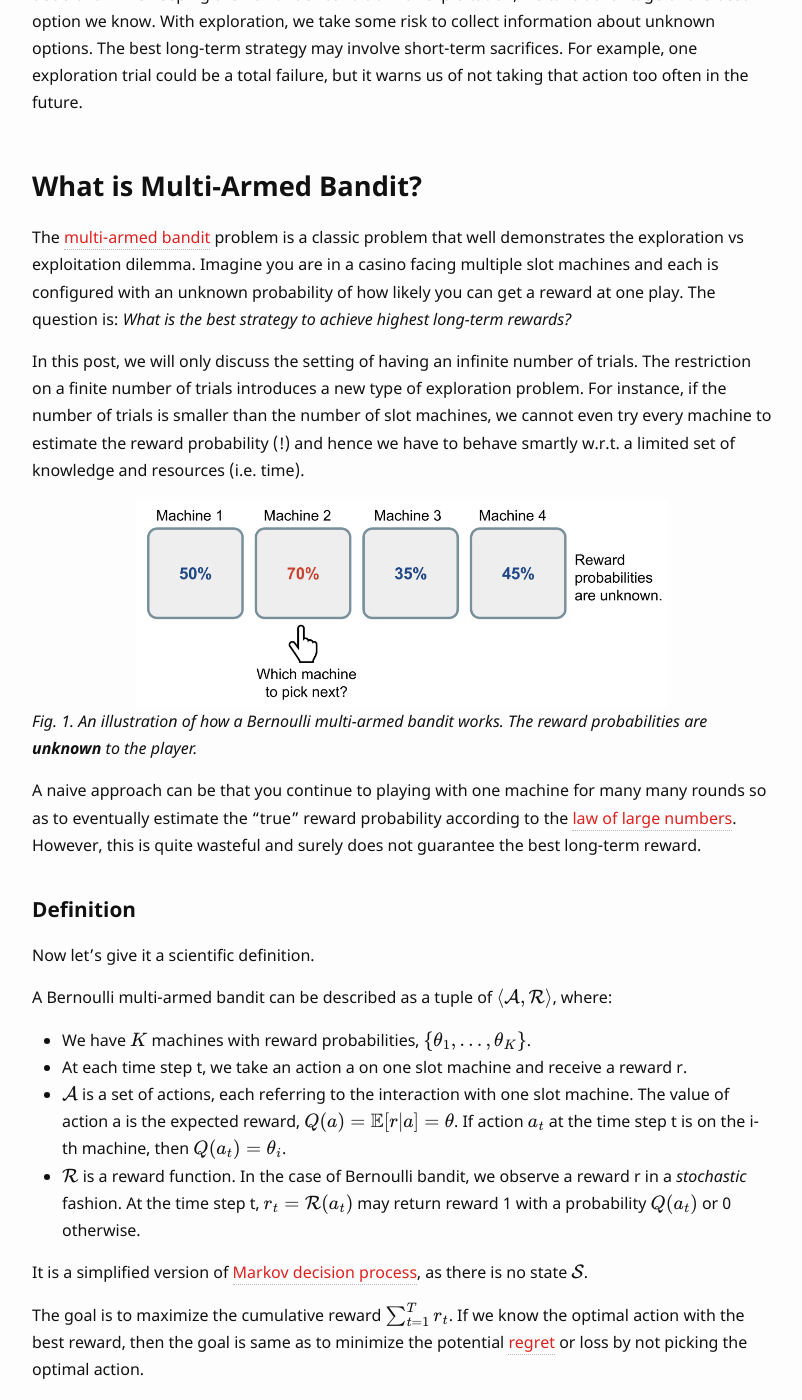
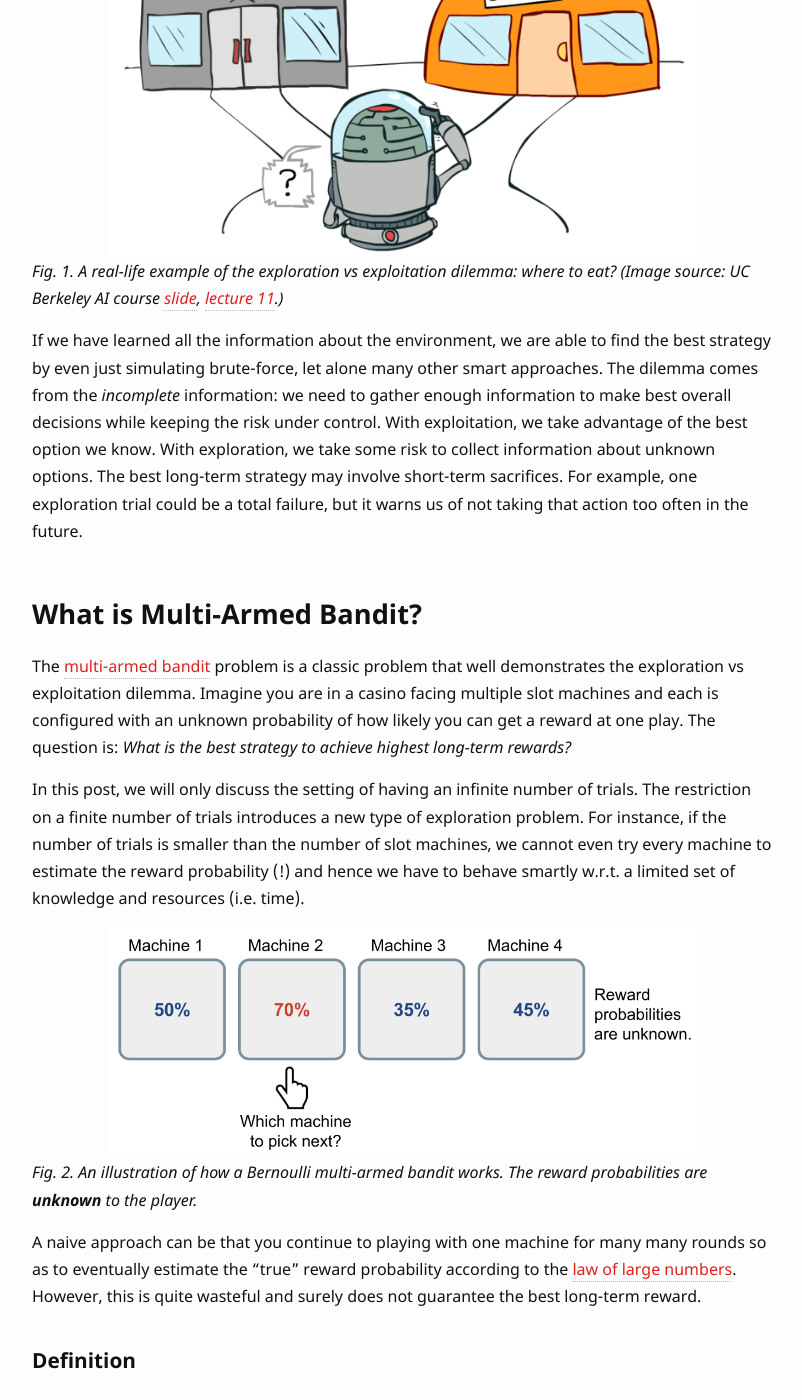
Before and after one commit to lilianweng/lil-log, a Jekyll site: the page built from _posts/2018-01-23-the-multi-armed-bandit-problem-and-its-solutions.md, in a window 1280 px wide and 1400 px high, scrolled down 1050 px. Shown: the whole window, without its empty margins (238-1040 px from the left). Built offline with Jekyll 4.4.1, drawn with Linux system fonts in a browser that asks for light colours; formulas are drawn with MathJax 3; some of the changed text lies outside the part shown.

Commit message:
add one more figure

```diff
--- a/_posts/2018-01-23-the-multi-armed-bandit-problem-and-its-solutions.md
+++ b/_posts/2018-01-23-the-multi-armed-bandit-problem-and-its-solutions.md
@@ -19,6 +19,10 @@ date: 2018-01-23 22:09:00
 
 The exploration vs exploitation dilemma exists in many aspects of our life. Say, your favorite restaurant is right around the corner. If you go there every day, you would be confident of what you will get, but miss the chances of discovering an even better option. If you try new places all the time, very likely you are gonna have to eat unpleasant food from time to time. Similarly, online advisors try to balance between the known most attractive ads and the new ads that might be even more successful.
 
+![bernoulli bandit]({{ '/assets/images/exploration_vs_exploitation.png' | relative_url }})
+{: style="width: 80%;" class="center"}
+*Fig. 1. A real-life example of the exploration vs exploitation dilemma: where to eat? (Image source: UC Berkeley AI course [slide](http://ai.berkeley.edu/lecture_slides.html), [lecture 11](http://ai.berkeley.edu/slides/Lecture%2011%20--%20Reinforcement%20Learning%20II/SP14%20CS188%20Lecture%2011%20--%20Reinforcement%20Learning%20II.pptx).)*
+
 If we have learned all the information about the environment, we are able to find the best strategy by even just simulating brute-force, let alone many other smart approaches. The dilemma comes from the *incomplete* information: we need to gather enough information to make best overall decisions while keeping the risk under control. With exploitation, we take advantage of the best option we know. With exploration, we take some risk to collect information about unknown options. The best long-term strategy may involve short-term sacrifices. For example, one exploration trial could be a total failure, but it warns us of not taking that action too often in the future.
 
 
@@ -31,8 +35,8 @@ In this post, we will only discuss the setting of having an infinite number of t
 
 
 ![bernoulli bandit]({{ '/assets/images/bern_bandit.png' | relative_url }})
-{: style="width: 72%;" class="center"}
-*Fig. 1. An illustration of how a Bernoulli multi-armed bandit works. The reward probabilities are **unknown** to the player.*
+{: style="width: 80%;" class="center"}
+*Fig. 2. An illustration of how a Bernoulli multi-armed bandit works. The reward probabilities are **unknown** to the player.*
 
 
 A naive approach can be that you continue to playing with one machine for many many rounds so as to eventually estimate the "true" reward probability according to the [law of large numbers](https://en.wikipedia.org/wiki/Law_of_large_numbers). However, this is quite wasteful and surely does not guarantee the best long-term reward.
@@ -166,8 +170,8 @@ For example, if we expect the mean reward of every slot machine to be Gaussian a
 
 
 ![Gaussian prior]({{ '/assets/images/bern_UCB.png' | relative_url }})
-{: style="width: 90%;" class="center"}
-*Fig. 2. When the expected reward has a Gaussian distribution. $$\sigma(a_i)$$ is the standard deviation and $$c\sigma(a_i)$$ is the upper confidence bound. The constant $$c$$ is a adjustable hyperparameter. (Image source: [UCL RL course lecture 9's slides](http://www0.cs.ucl.ac.uk/staff/d.silver/web/Teaching_files/XX.pdf))*
+{: style="width: 100%;" class="center"}
+*Fig. 3. When the expected reward has a Gaussian distribution. $$\sigma(a_i)$$ is the standard deviation and $$c\sigma(a_i)$$ is the upper confidence bound. The constant $$c$$ is a adjustable hyperparameter. (Image source: [UCL RL course lecture 9's slides](http://www0.cs.ucl.ac.uk/staff/d.silver/web/Teaching_files/XX.pdf))*
 
 
 Check my toy implementation of [UCB1](https://github.com/lilianweng/multi-armed-bandit/blob/master/solvers.py#L76) and [Bayesian UCB](https://github.com/lilianweng/multi-armed-bandit/blob/master/solvers.py#L99) with Beta prior on θ.
@@ -179,8 +183,8 @@ Thompson sampling has a simple idea but it works great for solving the multi-arm
 
 
 ![Thompson?]({{ '/assets/images/klay-thompson.jpg' | relative_url }})
-{: style="width: 70%;" class="center"}
-*Fig. 3. Oops, I guess not this Thompson?*
+{: style="width: 80%;" class="center"}
+*Fig. 4. Oops, I guess not this Thompson?*
 
 
 At each time step, we want to select action a according to the probability that a is **optimal**:
--- a/contact.html
+++ b/contact.html
@@ -5,5 +5,5 @@ layout: default
 <img src="{{ '/assets/images/profile_photo.png' | relative_url }}" width="320" height="320" />
 
 <p />
-<p>This is Lilian! I'm documenting my learning notes in this blog.</p>
+<p>This is <a href="http://lilianweng.github.io" target="_blank">Lilian</a>! I'm documenting my learning notes in this blog.</p>
 <p>Send me an email: lilian.wengweng AT gmail.com if you have questions or find errors :)</p>
```
Also changed, not shown: assets/images/exploration_vs_exploitation.png (added).
